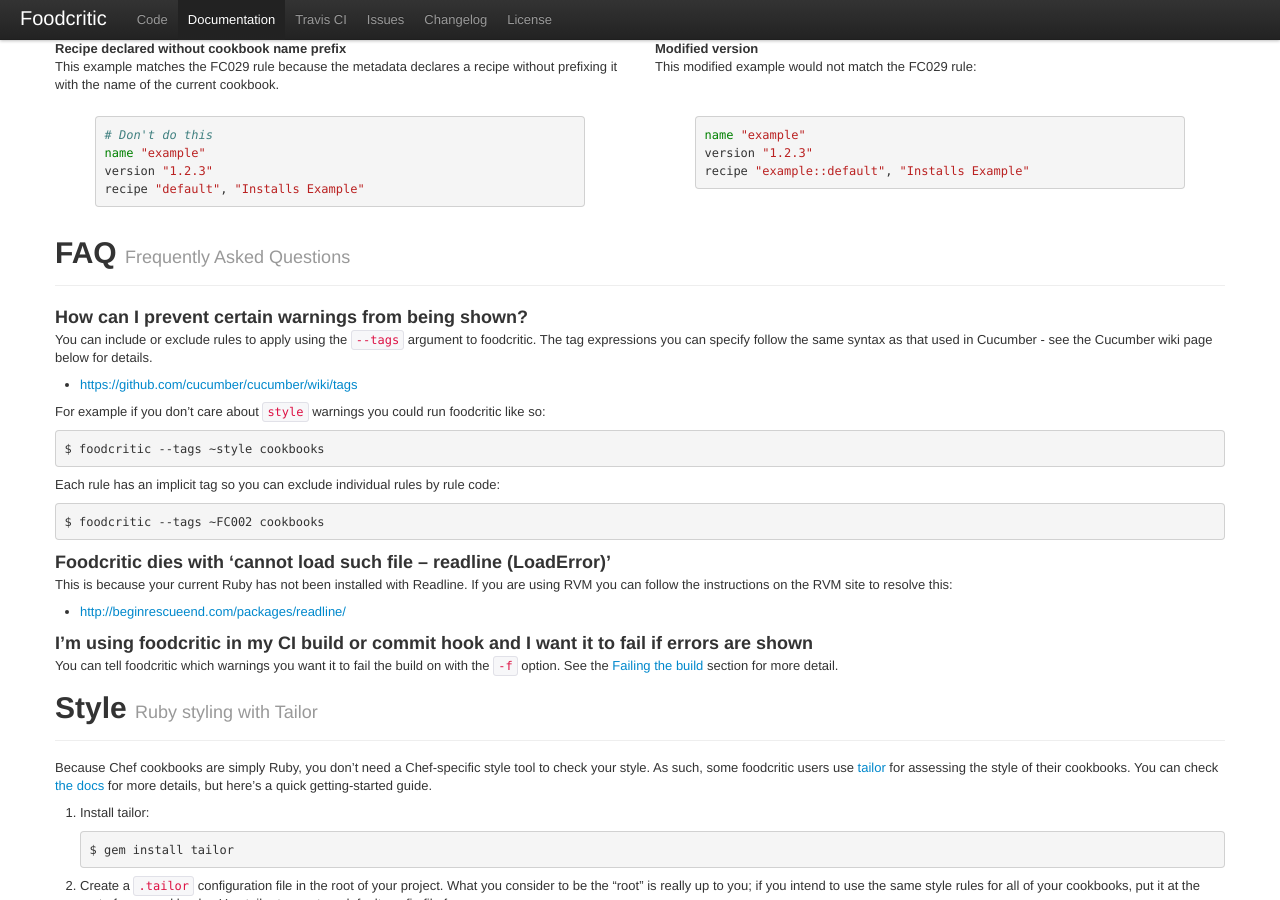
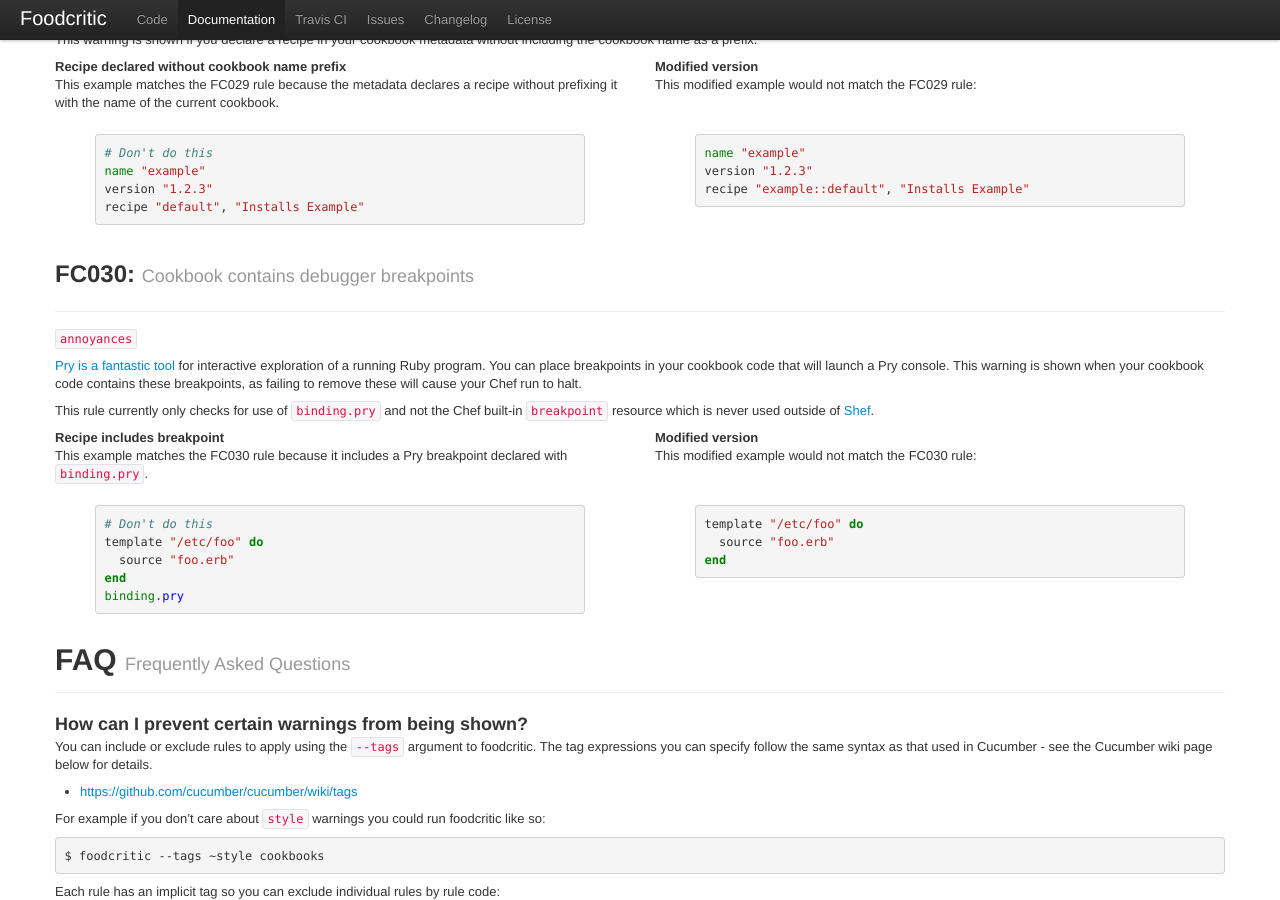
Before and after one commit to Foodcritic/foodcritic, a Jekyll site: the page built from index.html, in a window 1280 px wide and 900 px high, scrolled down 12607 px. Built offline with Jekyll 4.4.1, drawn with Linux system fonts in a browser that asks for light colours; some of the changed text lies outside the part shown.

Commit message:
FC030: Add rule documentation.

```diff
--- a/index.html
+++ b/index.html
@@ -880,6 +880,38 @@ rules:
           name "example"
           version "1.2.3"
           recipe "example::default", "Installs Example"
+  - code: FC030
+    name: Cookbook contains debugger breakpoints
+    tags:
+      - annoyances
+    summary: |
+      [Pry is a fantastic tool](http://pry.github.com/) for interactive
+      exploration of a running Ruby program. You can place breakpoints in your
+      cookbook code that will launch a Pry console. This warning is shown when
+      your cookbook code contains these breakpoints, as failing to remove these
+      will cause your Chef run to halt.
+
+      This rule currently only checks for use of `binding.pry` and not the Chef
+      built-in `breakpoint` resource which is never used outside of
+      [Shef](http://wiki.opscode.com/display/chef/Shef).
+    examples:
+      - title: Recipe includes breakpoint
+        text: |
+          This example matches the FC030 rule because it includes a Pry
+          breakpoint declared with `binding.pry`.
+        code: |
+          # Don't do this
+          template "/etc/foo" do
+            source "foo.erb"
+          end
+          binding.pry
+      - title: Modified version
+        text: |
+          This modified example would not match the FC030 rule:
+        code: |
+          template "/etc/foo" do
+            source "foo.erb"
+          end
 
 api_methods:
   - name: attribute_access
```
